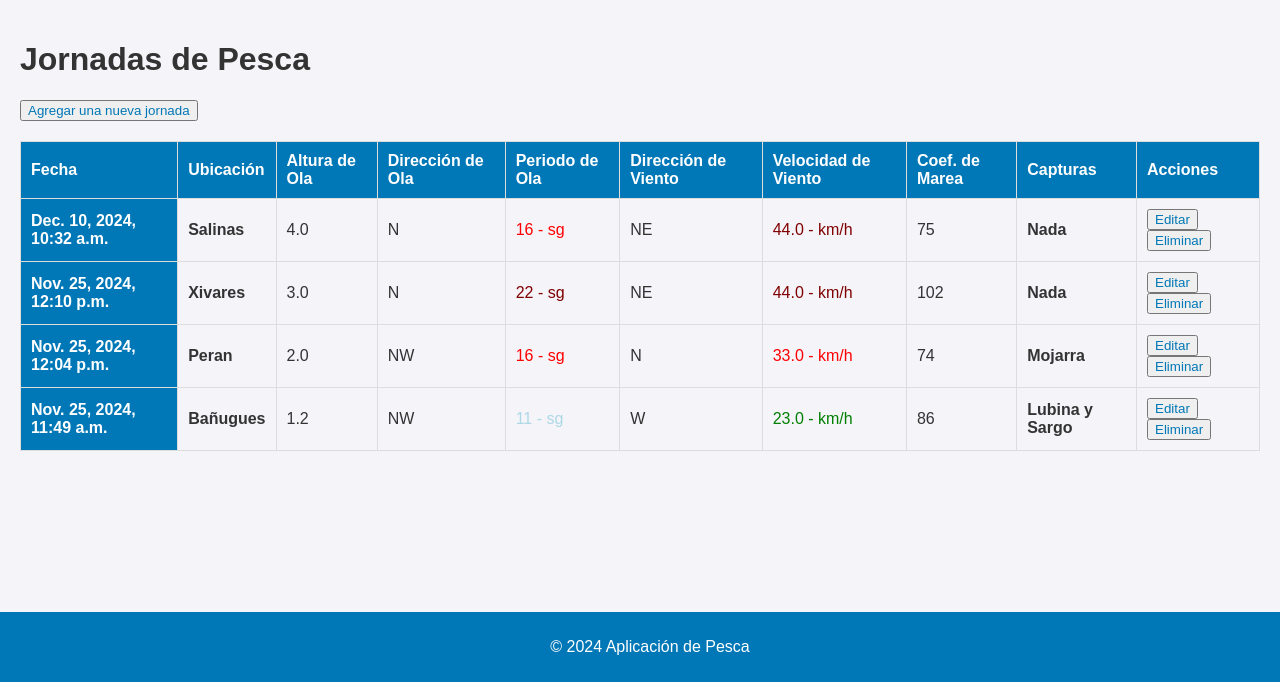
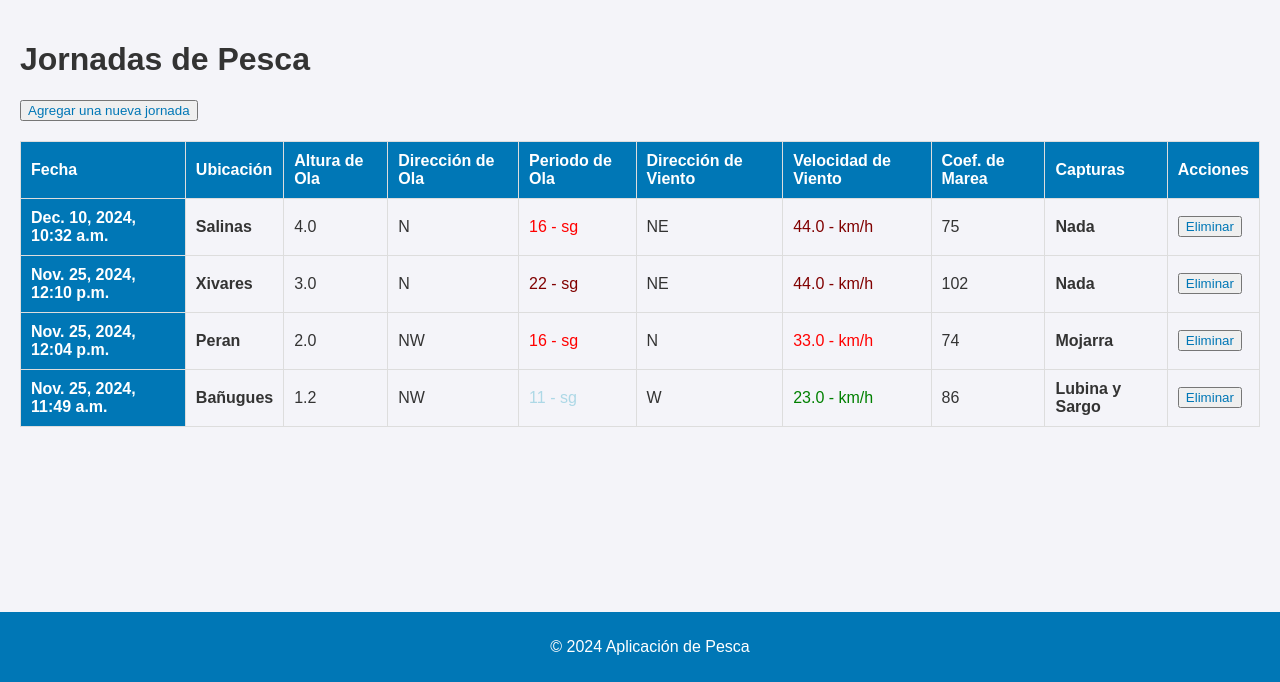
Before and after one commit to Disonante/Proyecto_de_Pesca, a Django app: page / in a window 1280 px wide. Shown: the part 118-800 px from the top of the page. Run offline with Django 5.2, Linux system fonts and the light colour scheme; data comes from the database, SQL or seed files in the repository.

Commit message:
Update lista_registros.html

```diff
--- a/pesca/templates/pesca/lista_registros.html
+++ b/pesca/templates/pesca/lista_registros.html
@@ -53,7 +53,7 @@
         <td>{{ registro.coeficiente_marea }}</td>
         <td><b>{{ registro.capturas }}</b></td>
         <td>
-           <button> <a href="{% url 'editar_registro' registro.id %}">Editar</a></button>
+
            <button><a href="{% url 'eliminar_registro' registro.id %}">Eliminar</a></button>
         </td>
     </tr>
```
